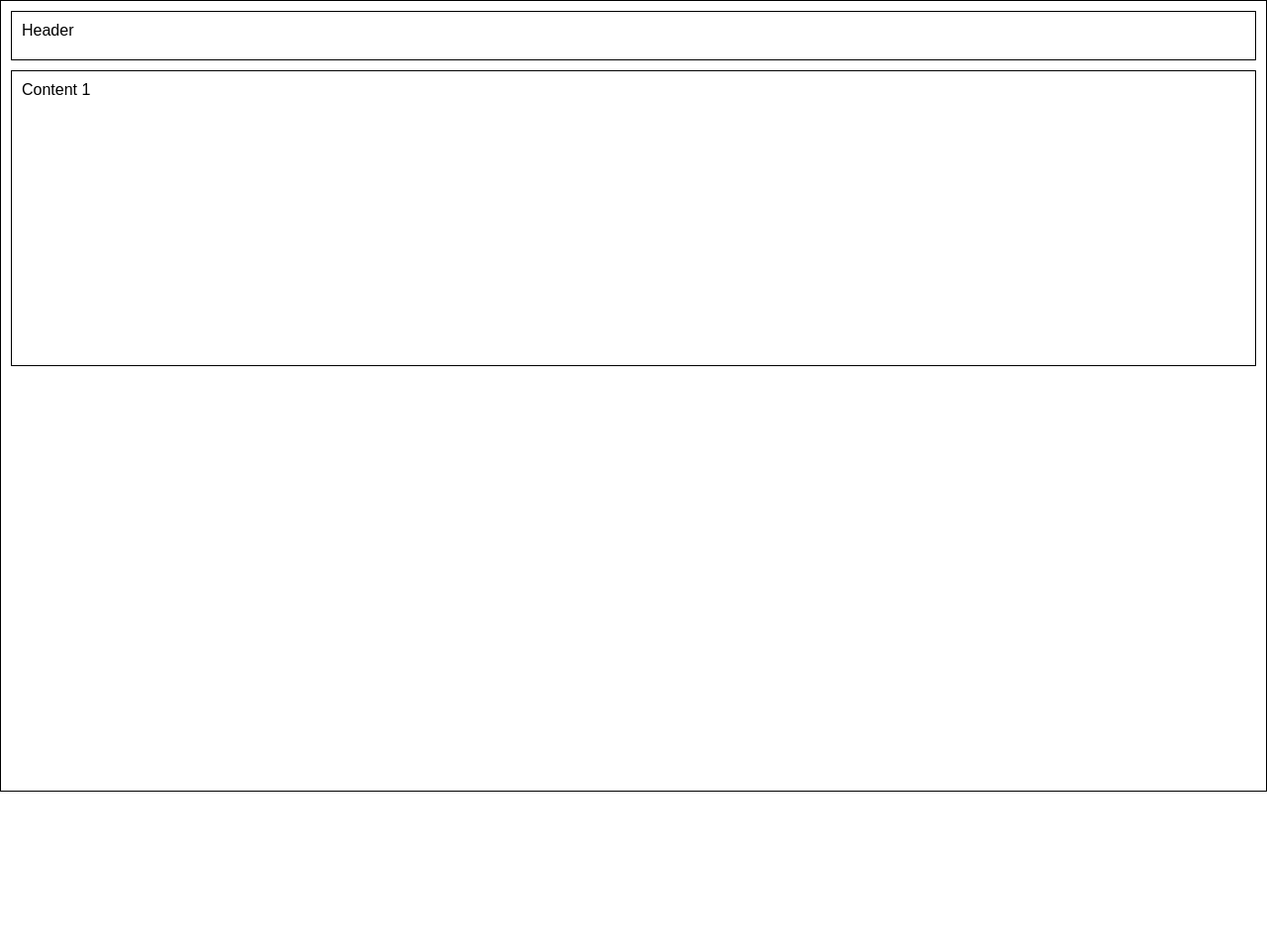
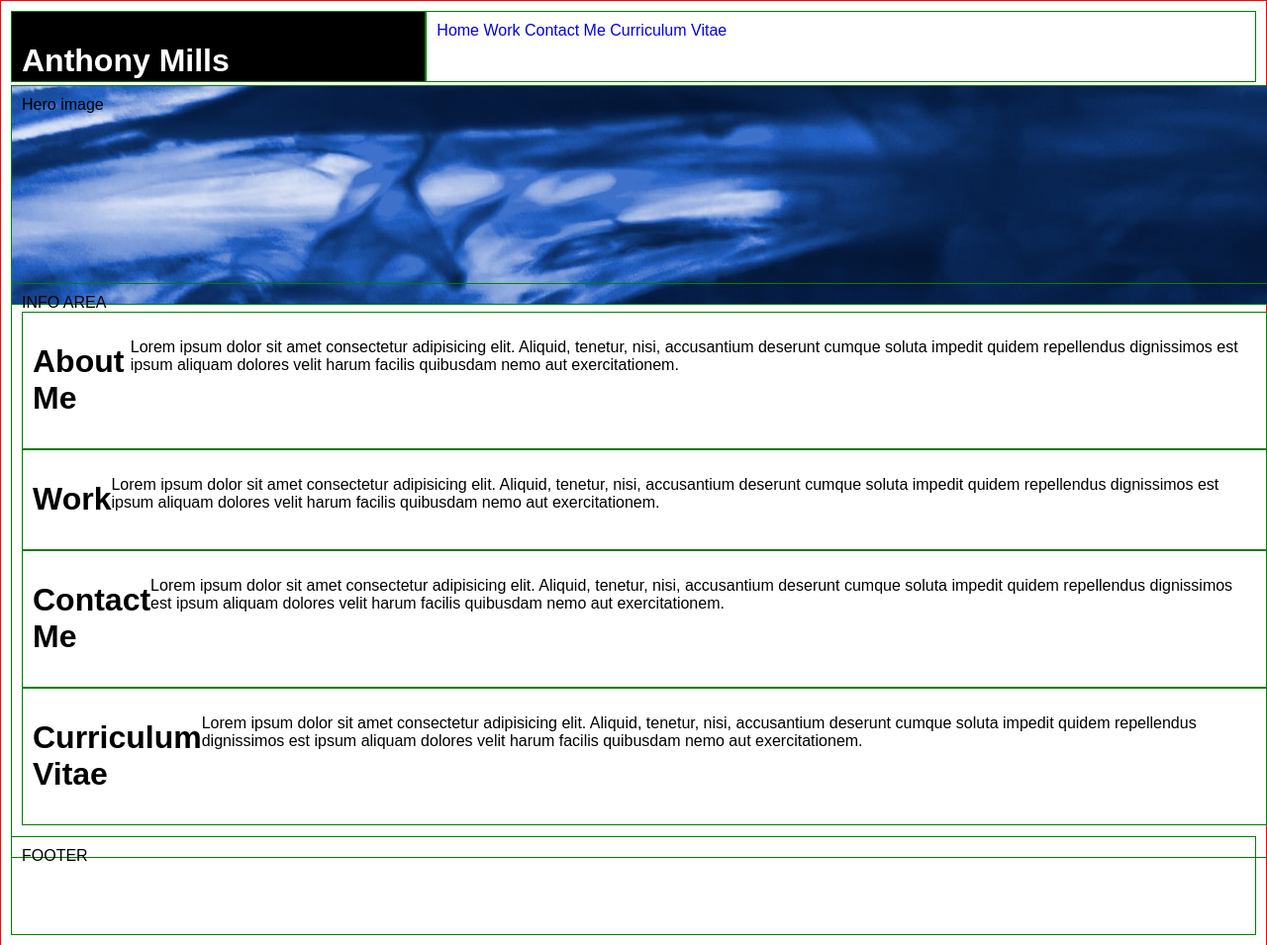
Before and after one commit to webdevtonym/challenge-week-2, a plain HTML site: page index.html in a window 1280 px wide. Shown: the whole page at 99% size. Before the commit the page ends 800 px from the top, so only its background shows below. Drawn offline with Linux system fonts and the light colour scheme.

Commit message:
added and removed html and css

```diff
--- a/assets/style.css
+++ b/assets/style.css
@@ -6,40 +6,89 @@
 
 body {
     margin: 0;
+
 }
 
 
-/* Grid section */
+/* Grid container section */
 
 .container {
     display: grid;
-    width: 100vw;
-    height: 100vh;
-    border: 1px solid black;
+    border: 1px solid red;
     font-family: 'Quicksand', sans-serif;
     grid-template-columns: repeat(3, 1fr) ;
-    grid-template-rows: 50px 1fr 1fr 100px;
-    gap: 10px;
+    grid-template-rows: 75px 200px 1fr 100px;
+    grid-template-areas:
+    "head nav nav"
+    "hero hero hero"
+    "info info info"
+    "footer footer footer"
+    ;
+    /* gap: 10px; */
     padding: 10px;
     box-sizing: border-box;
-
+    width: 100vw;
+    height: max-content;
 
 
 }
 
 .container div {
     padding: 10px;
-    border: 1px solid #000000;
+    border: 1px solid green;
 }
 
+/* Header section */
 .header {
-    grid-column-start: 1;
-    grid-column-end: 4;
+    background-color: #000000;
+    color: #FFFFFF;
+    height: 50px;
+    /* Should i put flexbox here to move the text around? */
+    grid-area: head;
 }
 
+
+/* Nav section */
+.nav {
+    height: 50px;
+    grid-area: nav;
+}
+
+.nav a {
+    text-decoration: none;
+}
+
+.nav a:hover {
+    text-decoration: underline;
+}
+
+
+/* Hero section */
 .content-hero {
-    grid-column-start: 1;
-    grid-column-end: 4;
+    background-image:  url(/images/code-img.jpg);
+    grid-area: hero;
+    width: 100%;
+    height: 100%;
+
+}
+
+/* Main content area */
+.info-content {
+    grid-area: info;
+    height: 100%;
+    width: 100%;
+}
+
+.links {
+    display: flex;
+
+
+}
+
+
+/* Footer section */
+.footer {
+    grid-area: footer;
 }
 
 
--- a/index.html
+++ b/index.html
@@ -1,91 +1,73 @@
 <!DOCTYPE html>
 <html lang="en">
   <head>
-    <meta charset="UTF-8">
-    <meta http-equiv="X-UA-Compatible" content="IE=edge">
-    <meta name="viewport" content="width=device-width, initial-scale=1.0">
-    <link rel="stylesheet" href="./assets/style.css">
+    <meta charset="UTF-8" />
+    <meta http-equiv="X-UA-Compatible" content="IE=edge" />
+    <meta name="viewport" content="width=device-width, initial-scale=1.0" />
+    <link rel="stylesheet" href="./assets/style.css" />
     <title>My Portfolio</title>
   </head>
   <body>
     <div class="container">
-    <div class="header">Header</div>
-    <div class="content-hero">Content 1</div>
-
-
-
-
-
-
-</div>
-
-
-
-
-
-<!-- <h1>Anthony Mills</h1>
-                <div class="links">
-                    <a href="#">About Me</a>
+      <!-- Header and nav -->
+      <div class="header"><h1>Anthony Mills</h1></div>
+      <div class="nav">
+        <a href="#">Home</a>
         <a href="#">Work</a>
         <a href="#">Contact Me</a>
         <a href="#">Curriculum Vitae</a>
-                </div> -->
-
-
-
-
-
-
-
-
-
-
-
-
-
-
-
-
-
-
-
-
-
-
-
-
-    <!-- <div id="hero-section">
-        <img src="" alt="">
-        <h2>Subtitle here</h2>
       </div>
 
-    <section>
-        <article>
+      <!-- Hero image section -->
+      <div class="content-hero">Hero image</div>
+
+      <!-- Main content area -->
+      <div class="info-content">
+        INFO AREA
+
+        <div class="links">
           <h1>About Me</h1>
-            <p>Lorem ipsum dolor sit amet consectetur adipisicing elit. Aliquid, tenetur, nisi, accusantium deserunt cumque soluta impedit quidem repellendus dignissimos est ipsum aliquam dolores velit harum facilis quibusdam nemo aut exercitationem.</p>
-        </article>
-    </section>
+          <p>
+            Lorem ipsum dolor sit amet consectetur adipisicing elit. Aliquid,
+            tenetur, nisi, accusantium deserunt cumque soluta impedit quidem
+            repellendus dignissimos est ipsum aliquam dolores velit harum
+            facilis quibusdam nemo aut exercitationem.
+          </p>
+        </div>
 
-      <section>
-        <article>
+        <div class="links">
           <h1>Work</h1>
-            <p>Lorem ipsum dolor sit amet consectetur adipisicing elit. Aliquid, tenetur, nisi, accusantium deserunt cumque soluta impedit quidem repellendus dignissimos est ipsum aliquam dolores velit harum facilis quibusdam nemo aut exercitationem.</p>
-        </article>
-    </section>
-      <section>
-        <article>
+          <p>
+            Lorem ipsum dolor sit amet consectetur adipisicing elit. Aliquid,
+            tenetur, nisi, accusantium deserunt cumque soluta impedit quidem
+            repellendus dignissimos est ipsum aliquam dolores velit harum
+            facilis quibusdam nemo aut exercitationem.
+          </p>
+        </div>
+
+        <div class="links">
           <h1>Contact Me</h1>
-            <p>Lorem ipsum dolor sit amet consectetur adipisicing elit. Aliquid, tenetur, nisi, accusantium deserunt cumque soluta impedit quidem repellendus dignissimos est ipsum aliquam dolores velit harum facilis quibusdam nemo aut exercitationem.</p>
-        </article>
-    </section>
-      <section>
-        <article>
+          <p>
+            Lorem ipsum dolor sit amet consectetur adipisicing elit. Aliquid,
+            tenetur, nisi, accusantium deserunt cumque soluta impedit quidem
+            repellendus dignissimos est ipsum aliquam dolores velit harum
+            facilis quibusdam nemo aut exercitationem.
+          </p>
+        </div>
+
+        <div class="links">
           <h1>Curriculum Vitae</h1>
-            <p>Lorem ipsum dolor sit amet consectetur adipisicing elit. Aliquid, tenetur, nisi, accusantium deserunt cumque soluta impedit quidem repellendus dignissimos est ipsum aliquam dolores velit harum facilis quibusdam nemo aut exercitationem.</p>
-        </article>
-    </section>
+          <p>
+            Lorem ipsum dolor sit amet consectetur adipisicing elit. Aliquid,
+            tenetur, nisi, accusantium deserunt cumque soluta impedit quidem
+            repellendus dignissimos est ipsum aliquam dolores velit harum
+            facilis quibusdam nemo aut exercitationem.
+          </p>
+        </div>
+      </div>
 
-</main>  -->
-
+      <!-- Footer -->
+      <div class="footer">FOOTER</div>
+    </div>
   </body>
 </html>
```
Also changed, not shown: images/code-img.jpg (added), 2 other files. Lines whose indentation alone changed are shown as unchanged.
